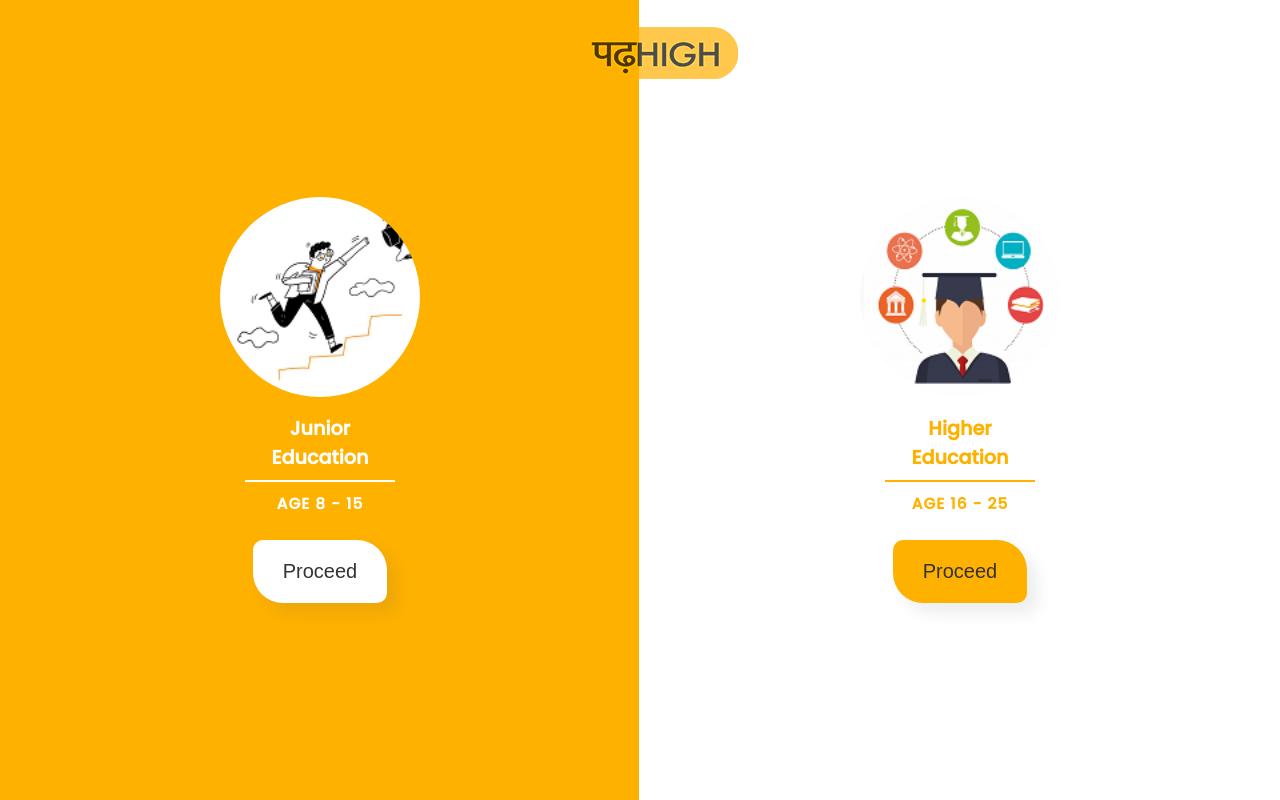
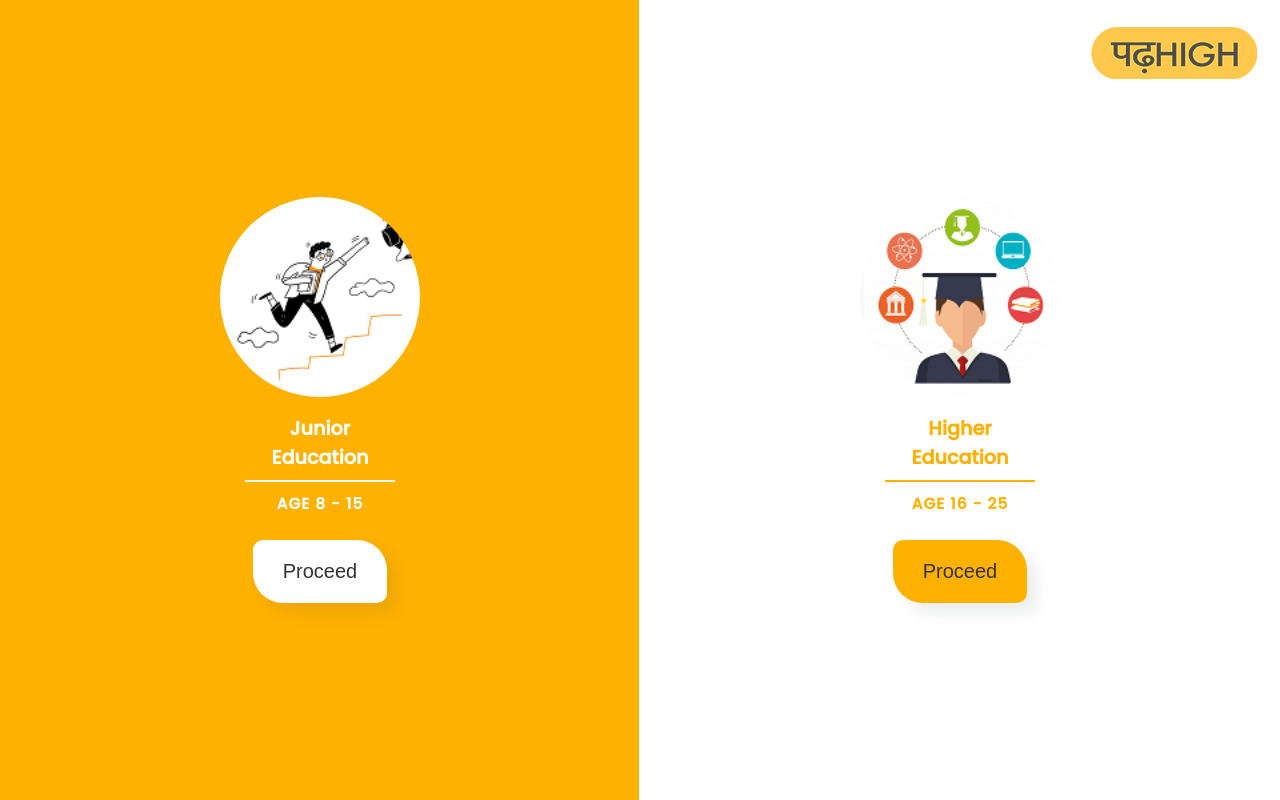
Before and after one commit to infuzeX/menu2, a plain HTML site: page index.html in a window 1280 px wide. Drawn offline with Linux system fonts and the light colour scheme.

Commit message:
Update demo.css

```diff
--- a/css/demo.css
+++ b/css/demo.css
@@ -37,8 +37,8 @@ a:hover {
 	font-size: 2.125em;
 	line-height: 1.3;
 	margin: 0 0 0.6em 0;
-	float: left;
-	margin-left: -90px;
+	float: right;
+
 	font-weight: 400;
 	color: white;
 }
@@ -181,7 +181,7 @@ a:hover {
 
 @media screen and (max-width: 73.375em) {
 	.codropsheader {
-		margin-left:-95px;
+
 	}
 	.codropsheader h1,
 	.codropsheader nav,
```
